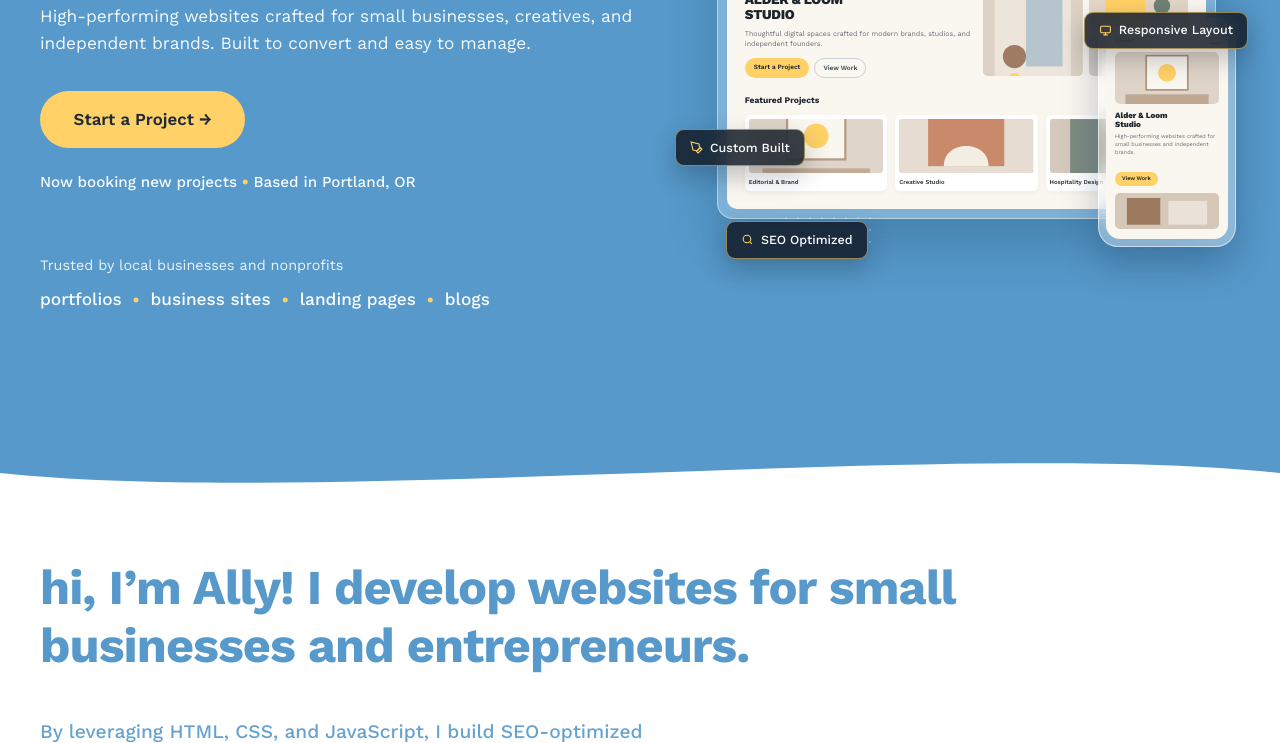
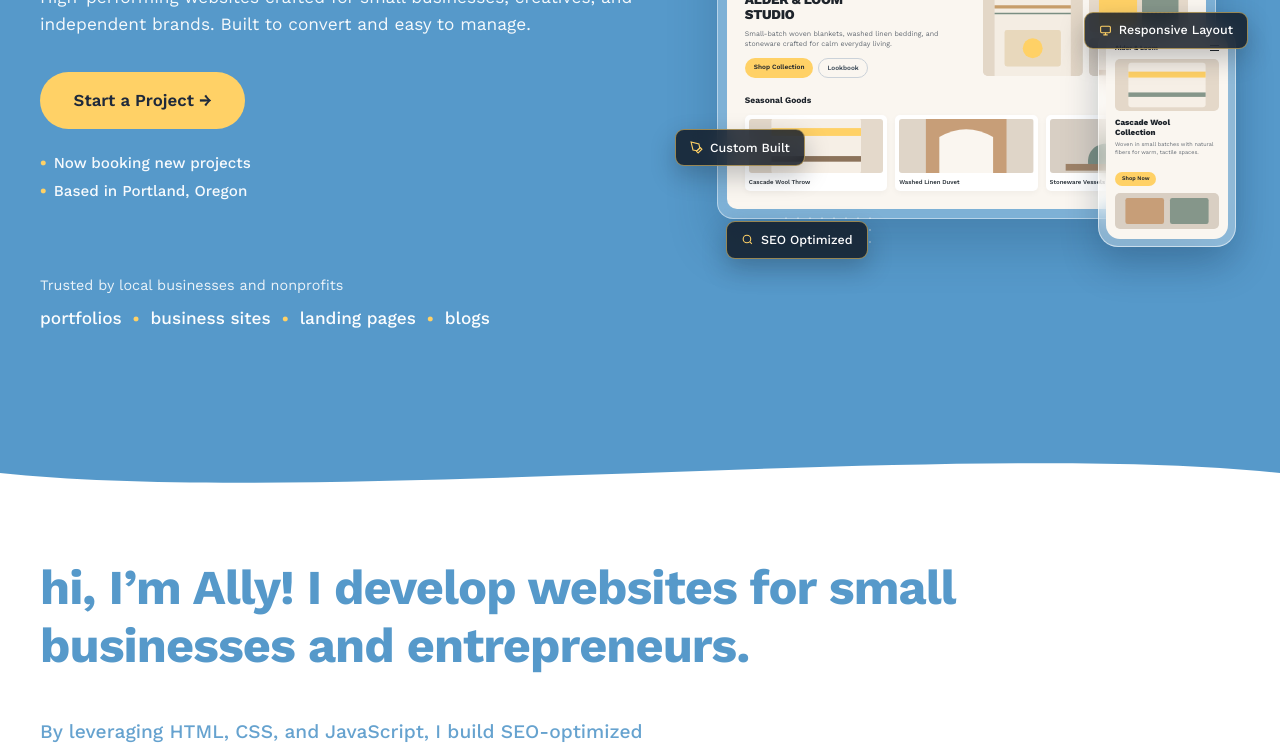
Before and after one commit to rossiallyy11dev/allyrossi, a plain HTML site: page index.html in a window 1280 px wide. Shown: the part 357-1100 px from the top of the page. Drawn offline with nearby package versions, Linux system fonts and the light colour scheme.

Commit message:
Update index.html

```diff
--- a/index.html
+++ b/index.html
@@ -173,7 +173,7 @@
       flex-wrap: wrap;
       align-items: center;
       gap: 1rem;
-      margin-bottom: 1.35rem;
+      margin-bottom: 1.4rem;
     }
 
     .btn-hero-primary {
@@ -200,12 +200,18 @@
 
     .hero-rating {
       display: flex;
-      align-items: center;
-      gap: 0.45rem;
+      flex-direction: column;
+      gap: 0.2rem;
       font-size: 0.95rem;
       font-weight: 500;
       color: rgba(255, 255, 255, 0.95);
-      margin-bottom: 3.75rem;
+      margin-bottom: 2.2rem;
+    }
+
+    .hero-status-line {
+      display: flex;
+      align-items: center;
+      gap: 0.45rem;
     }
 
     .yellow-dot {
@@ -214,6 +220,7 @@
     }
 
     .hero-trust-strip {
+      margin-top: 2.2rem;
       display: flex;
       flex-direction: column;
       gap: 0.55rem;
@@ -310,7 +317,7 @@
       overflow: hidden;
     }
 
-    /* Mini Website Inside Browser */
+    /* Mini Website Inside Browser (Alder & Loom Studio) */
     .mini-nav {
       display: flex;
       justify-content: space-between;
@@ -976,7 +983,11 @@
       }
 
       .hero-rating {
-        margin-bottom: 2.5rem;
+        margin-bottom: 1.5rem;
+      }
+
+      .hero-trust-strip {
+        margin-top: 1.5rem;
       }
 
       .hero-right {
@@ -1239,7 +1250,14 @@
         </div>
 
         <div class="hero-rating">
-          <span>Now booking new projects <span class="yellow-dot">&bull;</span> Based in Portland, OR</span>
+          <div class="hero-status-line">
+            <span class="yellow-dot">&bull;</span>
+            <span>Now booking new projects</span>
+          </div>
+          <div class="hero-status-line">
+            <span class="yellow-dot">&bull;</span>
+            <span>Based in Portland, Oregon</span>
+          </div>
         </div>
 
         <div class="hero-trust-strip">
@@ -1288,7 +1306,7 @@
           <span>SEO Optimized</span>
         </div>
 
-        <!-- Desktop Browser Frame -->
+        <!-- Desktop Browser Frame: Alder & Loom Studio (PNW Woven Textiles & Home Goods) -->
         <div class="browser-frame">
           <div class="browser-topbar">
             <span class="browser-dot"></span>
@@ -1302,11 +1320,11 @@
                 <span>Alder &amp; Loom</span>
               </div>
               <div class="mini-menu">
-                <span>Home</span>
-                <span>Services</span>
-                <span>Portfolio</span>
-                <span>Blog</span>
-                <span class="mini-menu-btn">Get in Touch</span>
+                <span>Shop</span>
+                <span>Textiles</span>
+                <span>Journal</span>
+                <span>Story</span>
+                <span class="mini-menu-btn">Visit Studio</span>
               </div>
             </div>
 
@@ -1314,76 +1332,83 @@
               <div>
                 <div class="mini-hero-title">ALDER &amp; LOOM<br>STUDIO</div>
                 <p class="mini-hero-copy">
-                  Thoughtful digital spaces crafted for modern brands, studios, and independent founders.
+                  Small-batch woven blankets, washed linen bedding, and stoneware crafted for calm everyday living.
                 </p>
                 <div class="mini-hero-btns">
-                  <span class="mini-btn-yellow">Start a Project</span>
-                  <span class="mini-btn-outline">View Work</span>
+                  <span class="mini-btn-yellow">Shop Collection</span>
+                  <span class="mini-btn-outline">Lookbook</span>
                 </div>
               </div>
 
               <div class="mini-collage">
+                <!-- Woven blanket & stripe illustration -->
                 <div class="mini-photo mini-collage-left">
                   <svg viewBox="0 0 120 140" preserveAspectRatio="xMidYMid slice">
-                    <rect width="120" height="140" fill="#DDD2C5"/>
-                    <rect x="14" y="18" width="92" height="122" fill="#EDE5DC"/>
-                    <rect x="52" y="18" width="44" height="90" fill="#B6C4CD"/>
-                    <circle cx="38" cy="96" r="14" fill="#9E7B62"/>
-                    <path d="M24 128 Q38 104 52 128 Z" fill="#FFD166"/>
+                    <rect width="120" height="140" fill="#E3D7C7"/>
+                    <rect x="14" y="14" width="92" height="112" rx="4" fill="#F4EDE3"/>
+                    <line x1="14" y1="36" x2="106" y2="36" stroke="#C79E6B" stroke-width="4"/>
+                    <line x1="14" y1="44" x2="106" y2="44" stroke="#7A8E82" stroke-width="2"/>
+                    <rect x="26" y="64" width="68" height="44" rx="3" fill="#E8D8BC"/>
+                    <circle cx="60" cy="86" r="12" fill="#FFD166"/>
                   </svg>
                 </div>
                 <div class="mini-collage-right">
+                  <!-- Linen swatch illustration -->
                   <div class="mini-photo">
                     <svg viewBox="0 0 120 65" preserveAspectRatio="xMidYMid slice">
-                      <rect width="120" height="65" fill="#E4D7C8"/>
-                      <rect x="20" y="12" width="48" height="40" fill="#FFD166" rx="2"/>
-                      <circle cx="88" cy="24" r="10" fill="#6F8274"/>
-                      <rect x="10" y="50" width="100" height="15" fill="#B59B84"/>
+                      <rect width="120" height="65" fill="#E6DACB"/>
+                      <rect x="12" y="10" width="46" height="45" rx="3" fill="#FFD166"/>
+                      <rect x="64" y="10" width="44" height="45" rx="3" fill="#85968A"/>
+                      <line x1="12" y1="32" x2="108" y2="32" stroke="#FAF6F0" stroke-width="1.5" stroke-dasharray="3 2"/>
                     </svg>
                   </div>
+                  <!-- Ceramic shelf illustration -->
                   <div class="mini-photo">
                     <svg viewBox="0 0 120 65" preserveAspectRatio="xMidYMid slice">
-                      <rect width="120" height="65" fill="#D5CEC6"/>
-                      <rect x="65" y="8" width="42" height="48" fill="#8C6D56"/>
-                      <rect x="16" y="28" width="38" height="28" fill="#F2ECE4"/>
+                      <rect width="120" height="65" fill="#D9CFC3"/>
+                      <rect x="12" y="48" width="96" height="6" fill="#A6886B"/>
+                      <path d="M26 48 C26 30, 44 30, 44 48 Z" fill="#FAF6F0"/>
+                      <rect x="56" y="24" width="18" height="24" rx="4" fill="#C48B63"/>
+                      <ellipse cx="92" cy="41" rx="11" ry="7" fill="#7D8F84"/>
                     </svg>
                   </div>
                 </div>
               </div>
             </div>
 
-            <div class="mini-featured-label">Featured Projects</div>
+            <div class="mini-featured-label">Seasonal Goods</div>
             <div class="mini-cards-row">
               <div class="mini-card">
                 <div class="mini-card-img">
                   <svg viewBox="0 0 120 80" preserveAspectRatio="xMidYMid slice">
-                    <rect width="120" height="80" fill="#DFD5CA"/>
-                    <rect x="34" y="10" width="52" height="42" fill="#FAF6F0" stroke="#B79B82" stroke-width="2"/>
-                    <circle cx="60" cy="31" r="11" fill="#FFD166"/>
-                    <rect x="12" y="60" width="96" height="20" fill="#C2AB94"/>
+                    <rect width="120" height="80" fill="#E4D9CB"/>
+                    <rect x="20" y="14" width="80" height="52" rx="4" fill="#F6EFE6"/>
+                    <rect x="20" y="24" width="80" height="7" fill="#FFD166"/>
+                    <rect x="20" y="49" width="80" height="5" fill="#8C735B"/>
                   </svg>
                 </div>
-                <div class="mini-card-caption">Editorial &amp; Brand</div>
+                <div class="mini-card-caption">Cascade Wool Throw</div>
               </div>
               <div class="mini-card">
                 <div class="mini-card-img">
                   <svg viewBox="0 0 120 80" preserveAspectRatio="xMidYMid slice">
-                    <rect width="120" height="80" fill="#E6DCD1"/>
-                    <rect x="26" y="12" width="68" height="46" fill="#C98A6B"/>
-                    <path d="M40 58 C40 34, 80 34, 80 58 Z" fill="#F4EDE4"/>
+                    <rect width="120" height="80" fill="#DFD5C8"/>
+                    <rect x="24" y="12" width="72" height="56" rx="4" fill="#C79E78"/>
+                    <path d="M36 68 L36 32 Q60 18 84 32 L84 68 Z" fill="#FAF6F0"/>
                   </svg>
                 </div>
-                <div class="mini-card-caption">Creative Studio</div>
+                <div class="mini-card-caption">Washed Linen Duvet</div>
               </div>
               <div class="mini-card">
                 <div class="mini-card-img">
                   <svg viewBox="0 0 120 80" preserveAspectRatio="xMidYMid slice">
-                    <rect width="120" height="80" fill="#D4C9BC"/>
-                    <rect x="18" y="16" width="34" height="54" fill="#7D8C82"/>
-                    <rect x="62" y="24" width="42" height="46" fill="#B58E6F"/>
+                    <rect width="120" height="80" fill="#D8CFC4"/>
+                    <rect x="14" y="56" width="92" height="6" fill="#9E8267"/>
+                    <path d="M34 56 C32 32, 68 32, 66 56 Z" fill="#7A8E82"/>
+                    <circle cx="84" cy="44" r="10" fill="#FFD166"/>
                   </svg>
                 </div>
-                <div class="mini-card-caption">Hospitality Design</div>
+                <div class="mini-card-caption">Stoneware Vessels</div>
               </div>
             </div>
           </div>
@@ -1393,27 +1418,27 @@
         <div class="phone-frame">
           <div class="phone-screen">
             <div class="phone-header">
-              <span>Client</span>
+              <span>Alder &amp; Loom</span>
               <span class="phone-hamburger"></span>
             </div>
             <div class="phone-hero-img">
               <svg viewBox="0 0 140 80" preserveAspectRatio="xMidYMid slice">
-                <rect width="140" height="80" fill="#DFD4C8"/>
-                <rect x="42" y="10" width="56" height="46" fill="#FAF6F0" stroke="#A68B73" stroke-width="2"/>
-                <circle cx="70" cy="33" r="12" fill="#FFD166"/>
-                <rect x="14" y="62" width="112" height="18" fill="#BFA892"/>
+                <rect width="140" height="80" fill="#E4D8C9"/>
+                <rect x="18" y="10" width="104" height="60" rx="4" fill="#F6EFE6"/>
+                <rect x="18" y="22" width="104" height="8" fill="#FFD166"/>
+                <rect x="18" y="50" width="104" height="6" fill="#85968A"/>
               </svg>
             </div>
-            <div class="phone-title">Alder &amp; Loom<br>Studio</div>
+            <div class="phone-title">Cascade Wool<br>Collection</div>
             <p class="phone-copy">
-              High-performing websites crafted for small businesses and independent brands.
+              Woven in small batches with natural fibers for warm, tactile spaces.
             </p>
-            <span class="phone-btn">View Work</span>
+            <span class="phone-btn">Shop Now</span>
             <div class="phone-bottom-img">
               <svg viewBox="0 0 140 55" preserveAspectRatio="xMidYMid slice">
-                <rect width="140" height="55" fill="#D5C8B8"/>
-                <rect x="16" y="10" width="45" height="36" fill="#9C7A5E"/>
-                <rect x="72" y="14" width="52" height="32" fill="#EAE2D8"/>
+                <rect width="140" height="55" fill="#D9CFC3"/>
+                <rect x="14" y="10" width="52" height="35" rx="3" fill="#C79E78"/>
+                <rect x="74" y="10" width="52" height="35" rx="3" fill="#85968A"/>
               </svg>
             </div>
           </div>
```
